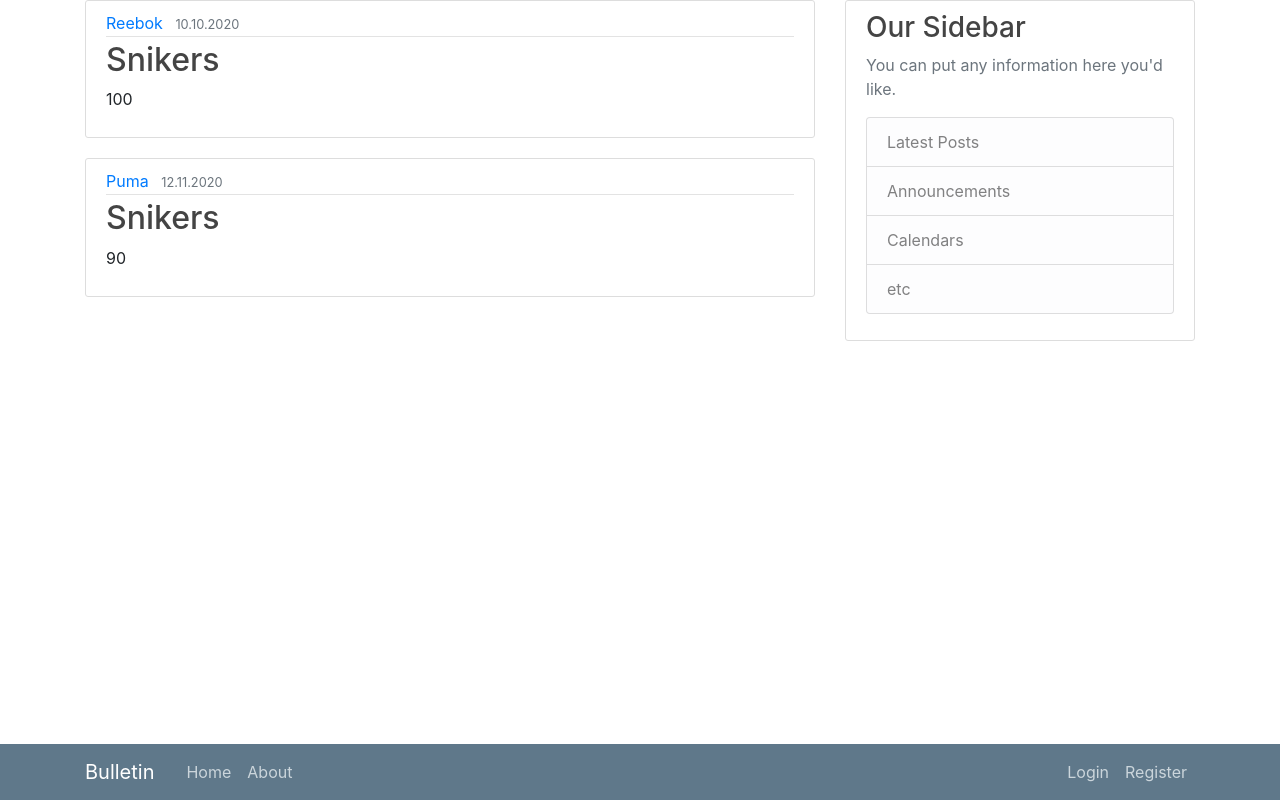
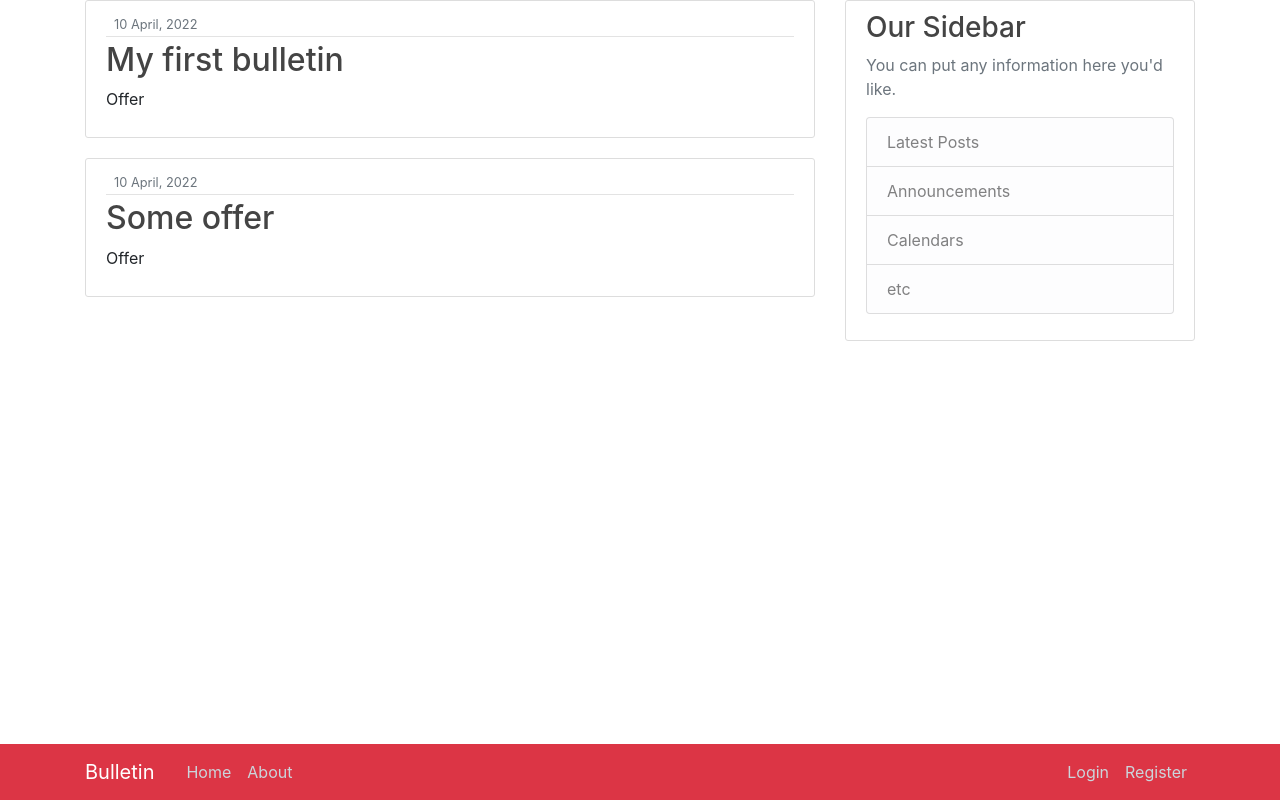
Before and after one commit to expowheella/BulletinBoard, a Django app: page /home/ in a window 1280 px wide. Run offline with Django 4.2, Linux system fonts and the light colour scheme; data comes from the database, SQL or seed files in the repository; some libraries are stand-ins or nearby versions.

Commit message:
Created a couple of bulletins

```diff
--- a/myboardapp/models.py
+++ b/myboardapp/models.py
@@ -1,16 +1,18 @@
+from django.db import models
+
+from django.utils import timezone
 from django.contrib.auth.models import User
-from django.db import models
-from django.utils import timezone
+
 
 
 # User model
-class User(models.Model):
-    # inheriting user attributes from standard library
-    user = models.OneToOneField(User, on_delete=models.CASCADE)
-
-    # returning user name
-    def __str__(self):
-        return f'{self.user.name.title()}'
+# class UsualUser(models.Model):
+#     # inheriting user attributes from standard library
+#     user = models.OneToOneField(User, on_delete=models.CASCADE)
+#
+#     # returning user name
+#     def __str__(self):
+#         return f'{self.user.name.title()}'
 
 
 # here is a function which will be used as a callable
@@ -34,6 +36,7 @@ class CategoryModel(models.Model):
 
 # Bulletin model
 class Bulletin(models.Model):
+    title = models.CharField(max_length=100, blank=True)
     # bulletin has its author
     # if an author is deleted, his bulletins will be deleted too
     # this is One to Many field -> built-in User has its examples which are authors
@@ -43,14 +46,15 @@ class Bulletin(models.Model):
     content = models.TextField()
 
     # it is possible to adjust a bulletin with a file
+
     # file will be saved to -> watch settings.py -> MEDIA_ROOT
-    file = models.FileField(models.FileField(upload_to=user_directory_path,
+    file = models.FileField(upload_to=user_directory_path,
                                              blank=True,
                                              # null=True,
-                                             verbose_name='File Upload'))
+                                             )
 
     def __str__(self):
-        return self.file.verbose_name
+        return self.title
 
     # each bulletin related to some category
     # that is why we use Many-To-One field
--- a/myboardapp/templates/myboardapp/home.html
+++ b/myboardapp/templates/myboardapp/home.html
@@ -19,7 +19,7 @@
 </head>
 <body>
     <header class="site-header">
-      <nav class="navbar navbar-expand-md navbar-dark bg-steel fixed-bottom">
+      <nav class="navbar navbar-expand-md navbar-dark bg-danger fixed-bottom">
         <div class="container">
           <a class="navbar-brand mr-4" href="/">Bulletin</a>
           <button class="navbar-toggler" type="button" data-toggle="collapse" data-target="#navbarToggle" aria-controls="navbarToggle" aria-expanded="false" aria-label="Toggle navigation">
@@ -51,10 +51,10 @@
                   <div class="media-body">
                     <div class="article-metadata">
                       <a class="mr-2" href="#">{{ bulletin.name }}</a>
-                      <small class="text-muted">{{ bulletin.date_posted }}</small>
+                      <small class="text-muted">{{ bulletin.date_created|date:"d F, Y" }}</small>
                     </div>
                     <h2><a class="article-title" href="#">{{ bulletin.title }}</a></h2>
-                    <p class="article-content">{{ bulletin.cost }}</p>
+                    <p class="article-content">{{ bulletin.bulletin_category }}</p>
                   </div>
                 </article>
 
--- a/myboardapp/views.py
+++ b/myboardapp/views.py
@@ -2,23 +2,9 @@ from django.shortcuts import render
 from django.http import HttpResponse
 from .models import Bulletin
 
-bulletins = [
-    {
-        'title': 'Snikers',
-        'name': 'Reebok',
-        'cost': 100,
-        'date_posted':'10.10.2020'
-    },
-    {
-        'title': 'Snikers',
-        'name': 'Puma',
-        'cost': 90,
-        'date_posted':'12.11.2020'
-    }
-]
 
 def home(request):
     context = {
-        'bulletins': bulletins
+        'bulletins': Bulletin.objects.all()
     }
     return render(request, 'myboardapp/home.html',context)
```
Also changed, not shown: README.txt (added), db.sqlite3, myboardapp/migrations/0003_bulletin_title_alter_bulletin_file.py (added), myboardapp/migrations/0004_rename_user_usualuser_alter_bulletin_author.py (added), myboardapp/migrations/0005_delete_usualuser.py (added), myboardapp/migrations/0006_alter_bulletin_file.py (added).
